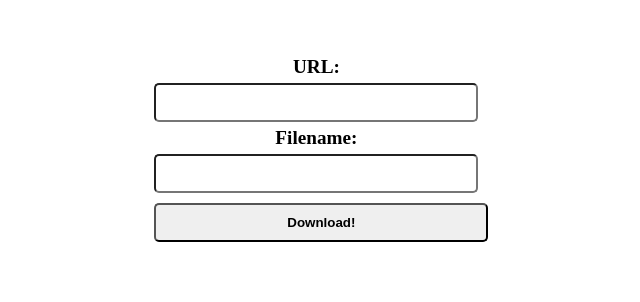
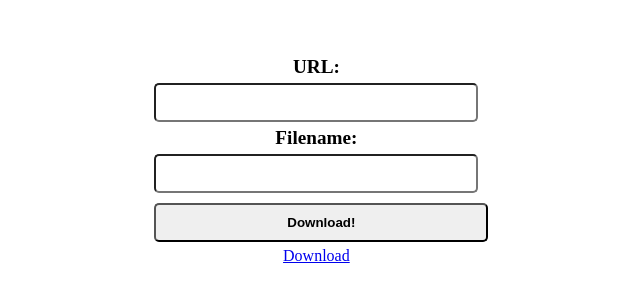
Before and after one commit to WikiCoding/ytmp3, a website: page public/index.html in a window 1280 px wide. Shown: the part 200-502 px from the top of the page, without its empty margins (337-977 px from the left). Drawn offline with Linux system fonts and the light colour scheme.

Commit message:
Update index.html

```diff
--- a/public/index.html
+++ b/public/index.html
@@ -22,6 +22,9 @@
       </div>
       <div>
         <button class="download">Download!</button>
+        <a class="dl" href="/opt/render/project/src/downloads" download
+          >Download</a
+        >
       </div>
       <h3 class="message-success">Download completed successfully</h3>
       <h3 class="message-fail">Download failed, please try again</h3>
```
